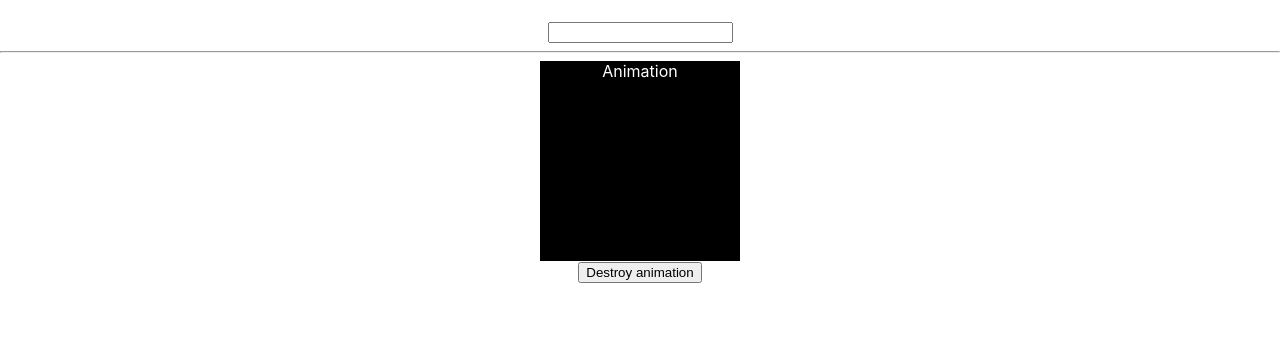
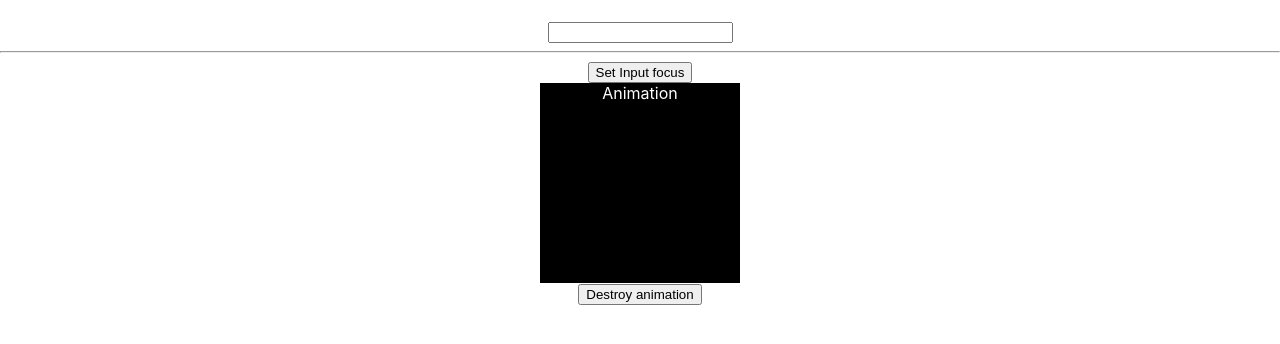
Before and after one commit to taulantisaku/react-hooks, a React (Create React App) app: page / in a window 1280 px wide. Shown: the top 344 px of the page. Built offline with nearby package versions, Linux system fonts and the light colour scheme; the HTML template or start-up script is replaced by a standard one.

Commit message:
button example useRef

```diff
--- a/src/Animation.js
+++ b/src/Animation.js
@@ -5,7 +5,7 @@ export default function Animation() {
   const divRef = useRef(null);
 
   useEffect(() => {
-    console.log(divRef.current);
+    // console.log(divRef.current);
     VanillaTilt.init(divRef.current, {
       max: 25,
       speed: 400,
--- a/src/App.js
+++ b/src/App.js
@@ -4,8 +4,15 @@ import "./App.css";
 
 function App() {
   const [value, setValue] = useState("");
+  const inputRef = useRef(null);
 
-  const inputRef = useRef(null);
+  const handleOnClick = () => {
+    console.log("inputRef", inputRef);
+    if (inputRef.current) {
+      inputRef.current.focus();
+    }
+  };
+
   // console.log(inputRef);
   return (
     <div className="App">
@@ -18,6 +25,8 @@ function App() {
       />
 
       <hr />
+
+      <button onClick={handleOnClick}>Set Input focus</button>
       <Animation />
     </div>
   );
```
